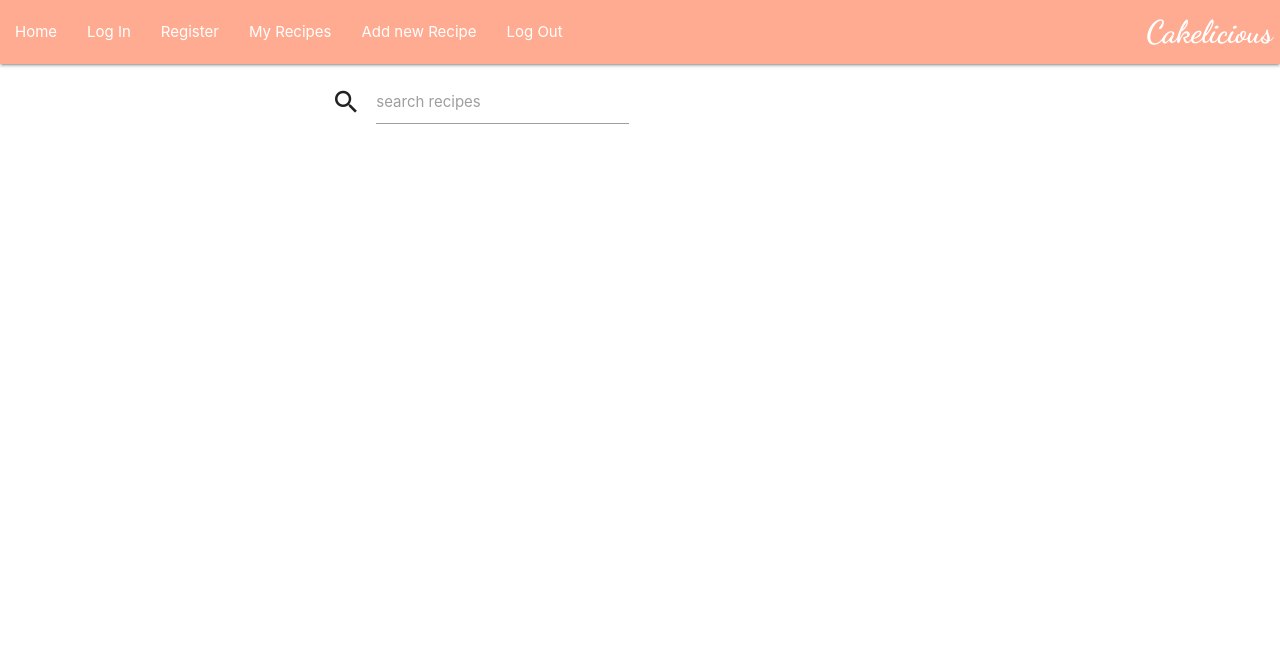
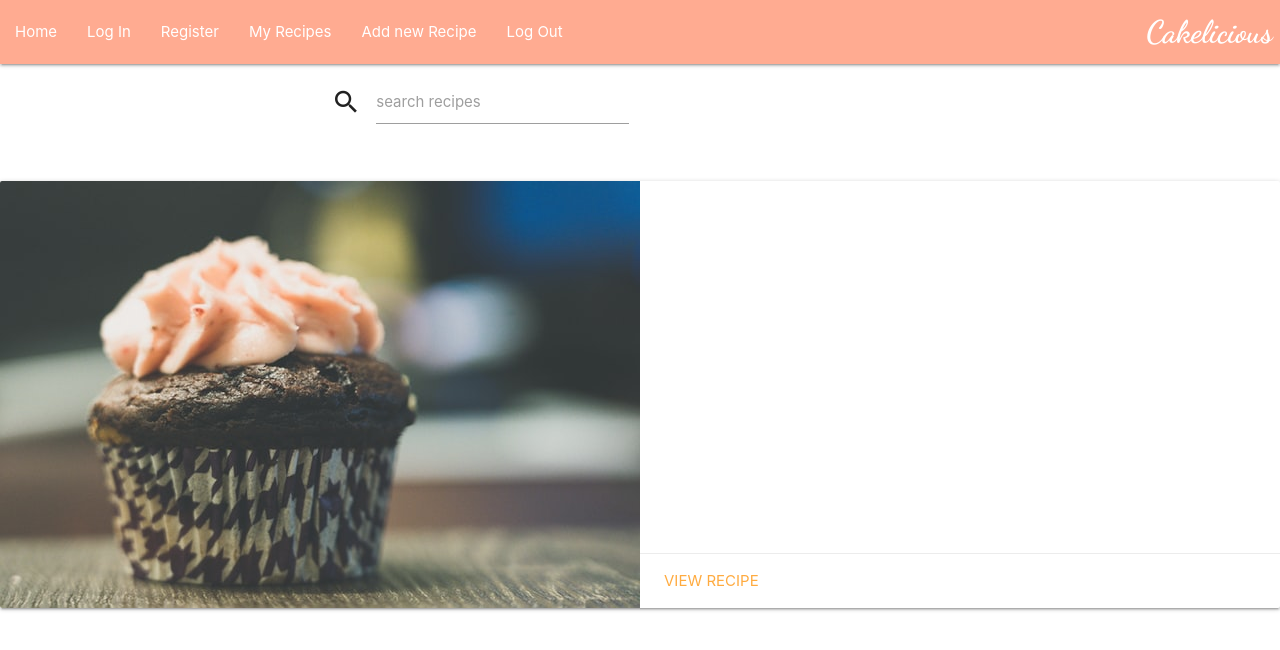
Before and after one commit to sophie-apples/cakelicious, a Flask app: page / in a window 1280 px wide. Shown: the top 650 px of the page. Run offline with Flask 2, Linux system fonts and the light colour scheme; data that the repository does not hold is empty; some libraries are stand-ins or nearby versions.

Commit message:
added recipe.html and pp function to display recipe full screen

```diff
--- a/app.py
+++ b/app.py
@@ -21,7 +21,13 @@ mongo = PyMongo(app)
 @app.route("/get_recipes")
 def get_recipes():
     recipes = mongo.db.recipes.find()
-    return render_template("recipes.html", recipes=recipes)
+    return render_template("get_recipes.html", recipes = recipes)
+
+
+@app.route("/recipe_display")
+def recipe_display():
+    recipes = mongo.db.recipes.find()
+    return render_template("recipe.html", recipes = recipes)
 
 
 if __name__ == "__main__":
--- a/static/css/style.css
+++ b/static/css/style.css
@@ -11,3 +11,8 @@
 .searchbar {
     background: url("static/images/homecake.jpg") no-repeat right center fixed;
 }
+
+.card-image {
+    max-height: 10%;
+    max-width: auto;
+}
--- a/templates/base.html
+++ b/templates/base.html
@@ -16,9 +16,9 @@
     <nav>
         <div class="nav-wrapper deep-orange lighten-3">
             <a href="#" class="brand-logo right brand-font">Cakelicious</a>
-            <a href="#" data-target="mobile-demo" class="sidenav-trigger"><i class="fas fa-bars"></i></a>
+            <a href="#" data-target="mobile-demo" class="sidenav-trigger"><i class="material-icons">menu</i></a>
             <ul id="nav-mobile" class="left hide-on-med-and-down">
-                <li><a href="recipes.html">Home</a></li>
+                <li><a href="{{url_for('get_recipes')}}">Home</a></li>
                 <li><a href="login.html">Log In</a></li>
                 <li><a href="register.html">Register</a></li>
 
--- /dev/null
+++ b/templates/get_recipes.html
@@ -0,0 +1,39 @@
+
+{% extends "base.html" %}
+{% block content %}
+
+
+  <div class="col s12 m7">
+
+    <div class="card horizontal">
+      <div class="card-image">
+        <img src="static/images/homecake.jpg">
+      </div>
+      <div class="card-stacked">
+        <div class="card-content">
+          <p>
+            {% for recipes in recipes %}
+                <h4 class="header">
+                {{ recipes.recipe_name }}
+                </h4><br>
+                <em>{{ recipes.recipe_description }}</em><br>
+                <span>Added By: {{ recipes.user }}</span>
+            {% endfor %}
+        </p>
+        </div>
+        <div class="card-action">
+          <a href="{{ url_for('recipe_display') }}">View recipe</a>
+        </div>
+      </div>
+    </div>
+  </div>
+    {% for recipes in recipes %}
+        {{ recipes.recipe_name }}<br>
+        {{ recipes.recipe_description }}<br>
+        {{ recipes.equipment }}<br>
+        {{ recipes.ingredients }}<br>
+        {{ recipes.method }}<br>
+        {{ recipes.user }}
+    {% endfor %}
+
+{% endblock %}
--- a/templates/recipes.html
+++ /dev/null
@@ -1,14 +0,0 @@
-
-{% extends "base.html" %}
-{% block content %}
-
-    {% for recipes in recipes %}
-        {{ recipes.recipe_name }}<br>
-        {{ recipes.recipe_description }}<br>
-        {{ recipes.equipment }}<br>
-        {{ recipes.ingredients }}<br>
-        {{ recipes.method }}<br>
-        {{ recipes.user }}
-    {% endfor %}
-
-{% endblock %}
```
Also changed, not shown: templates/recipe.html (added, +19 -0 lines).
